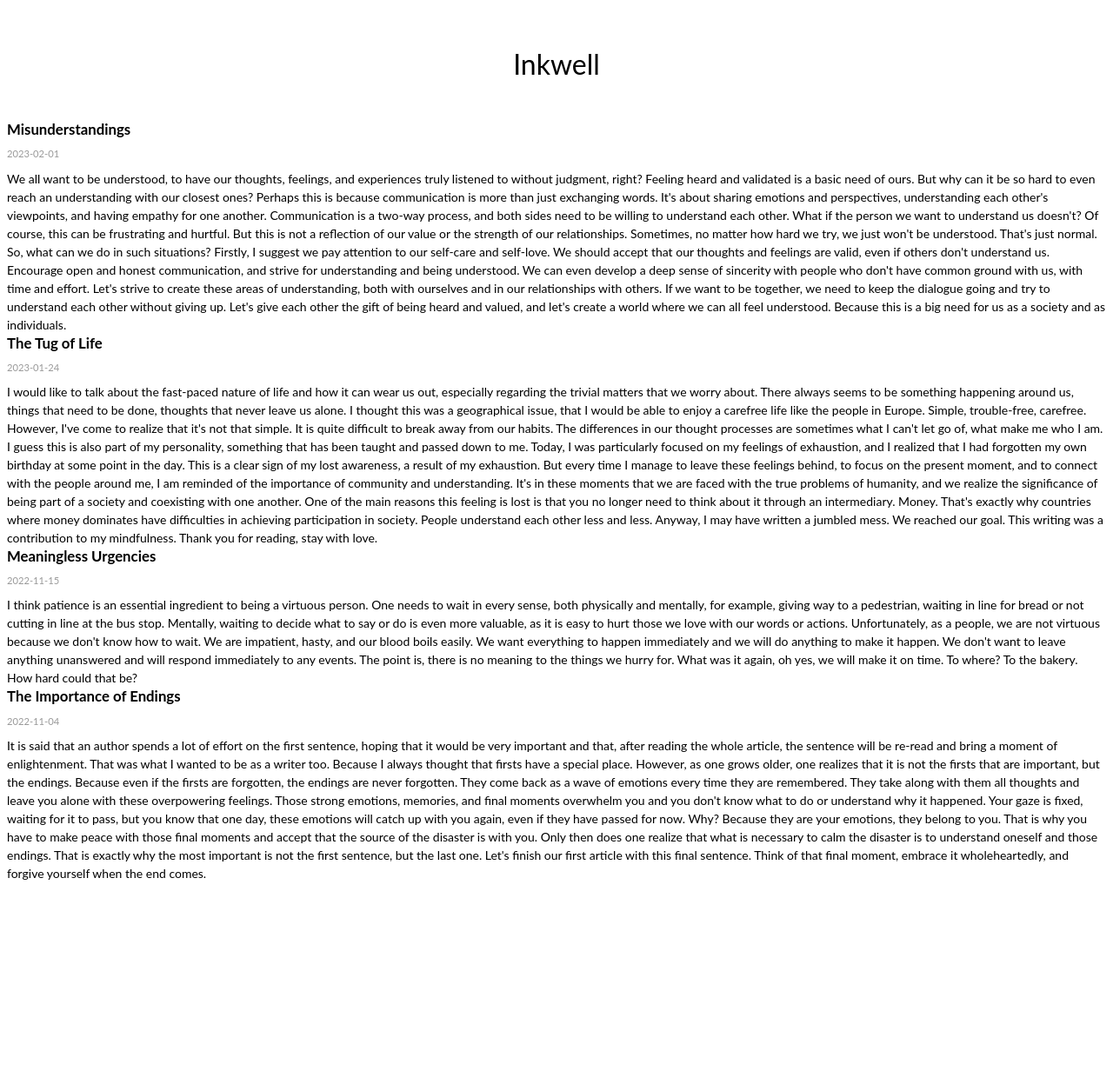
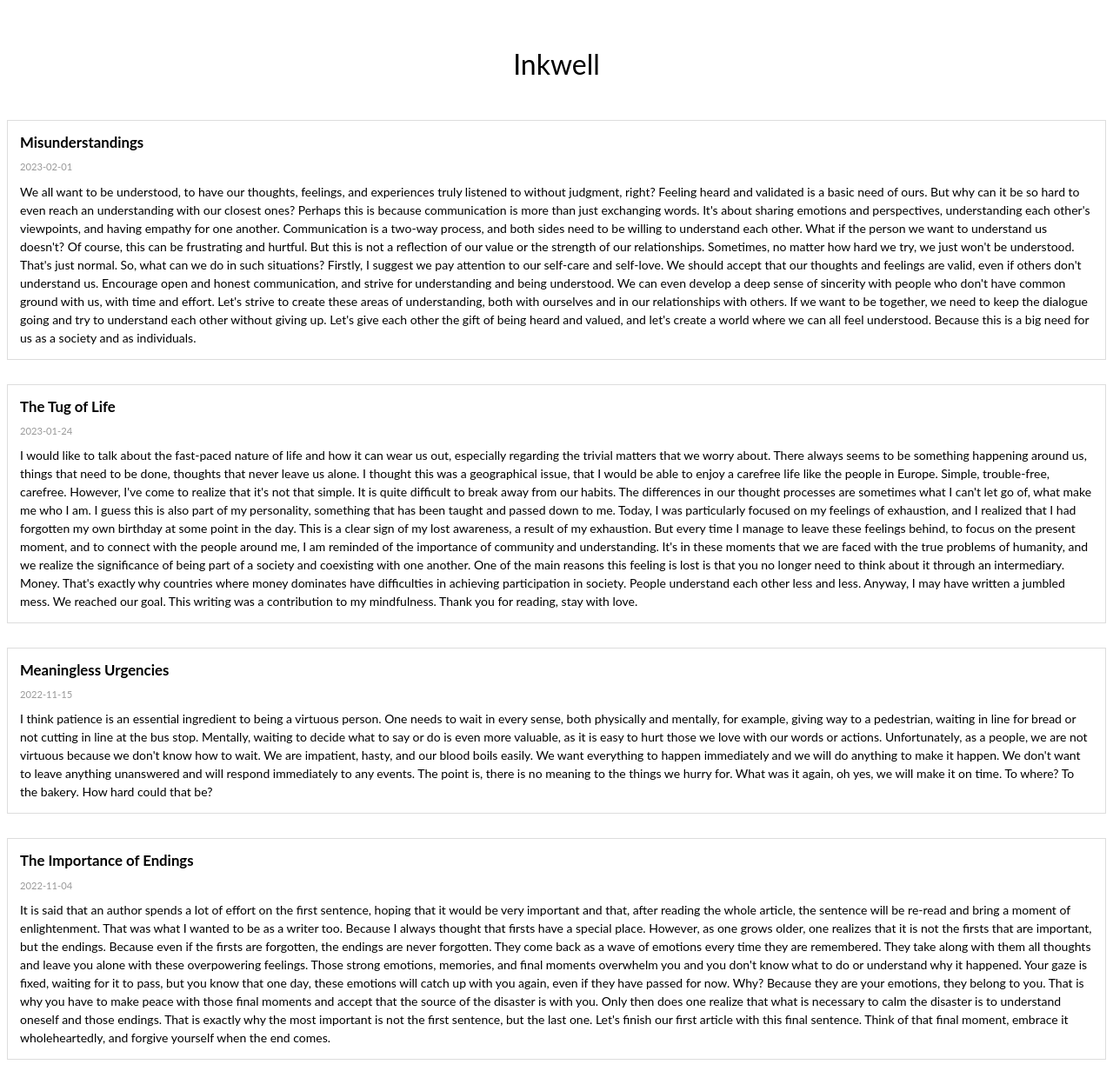
Before and after one commit to gurayozgur/gurayozgur.github.io, a Jekyll site: the page inkwell.html, which Jekyll copies as it is, in a window 1280 px wide. Shown: the whole page at 87% size. Built offline with Jekyll 4.4.1, drawn with Linux system fonts in a browser that asks for light colours; before the commit the page ends 1023 px from its top, so only the background shows below that.

Commit message:
Update inkwell.html

```diff
--- a/inkwell.html
+++ b/inkwell.html
@@ -16,6 +16,13 @@
 /**************/
 /* BASE RULES */
 /**************/
+    .container {
+    width: 80%;
+    margin: 0 auto;
+    padding: 2em;
+  }
+
+
   .post {
   margin-bottom: 2em;
   padding: 1em;
@@ -146,7 +153,7 @@
       </tr>
     </table>
     <table style="width:100%;border:0px;border-spacing:0px;border-collapse:separate;margin-right:auto;margin-left:auto;">
-
+<div class="container">
 <div class="post">
   <h2 class="post-title">Misunderstandings</h2>
   <p class="post-date">2023-02-01</p>
@@ -194,7 +201,7 @@
 
   </div>
 </div>
-
+</div>
 
 
 
```
